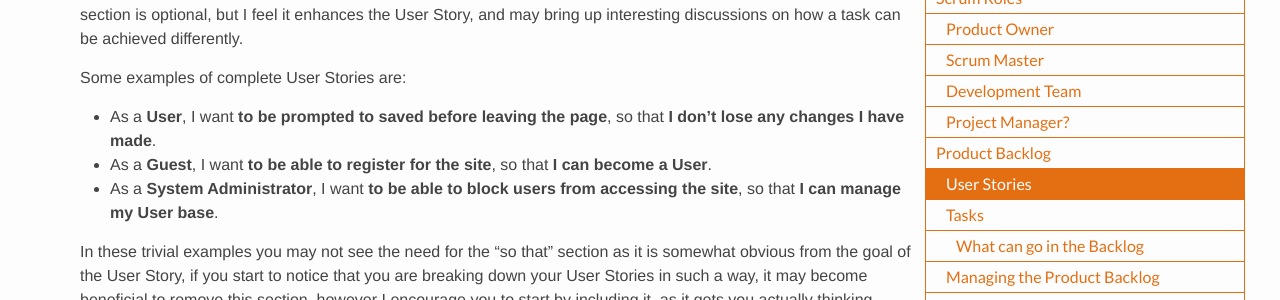
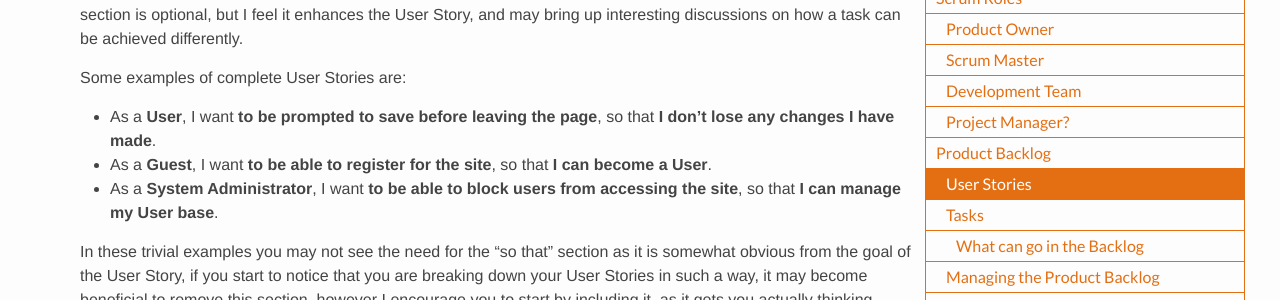
Before and after one commit to Varedis/Varedis.github.io, a Jekyll site: the page built from _posts/2015-02-22-adopting-scrum.markdown, in a window 1280 px wide and 900 px high, scrolled down 3558 px. Shown: the part 152-452 px from the top of the window. Built offline with Jekyll 4.4.1, drawn with Linux system fonts in a browser that asks for light colours; comment, search, counter and statistics services are not loaded.

Commit message:
Fixed spelling issue

```diff
--- a/_posts/2015-02-22-adopting-scrum.markdown
+++ b/_posts/2015-02-22-adopting-scrum.markdown
@@ -126,7 +126,7 @@ There are multiple variations of this, but this is the traditional version and t
 
 Some examples of complete User Stories are:
 
-* As a **User**, I want **to be prompted to saved before leaving the page**, so that **I don't lose any changes I have made**.
+* As a **User**, I want **to be prompted to save before leaving the page**, so that **I don't lose any changes I have made**.
 * As a **Guest**, I want **to be able to register for the site**, so that **I can become a User**.
 * As a **System Administrator**, I want **to be able to block users from accessing the site**, so that **I can manage my User base**.
 
```
